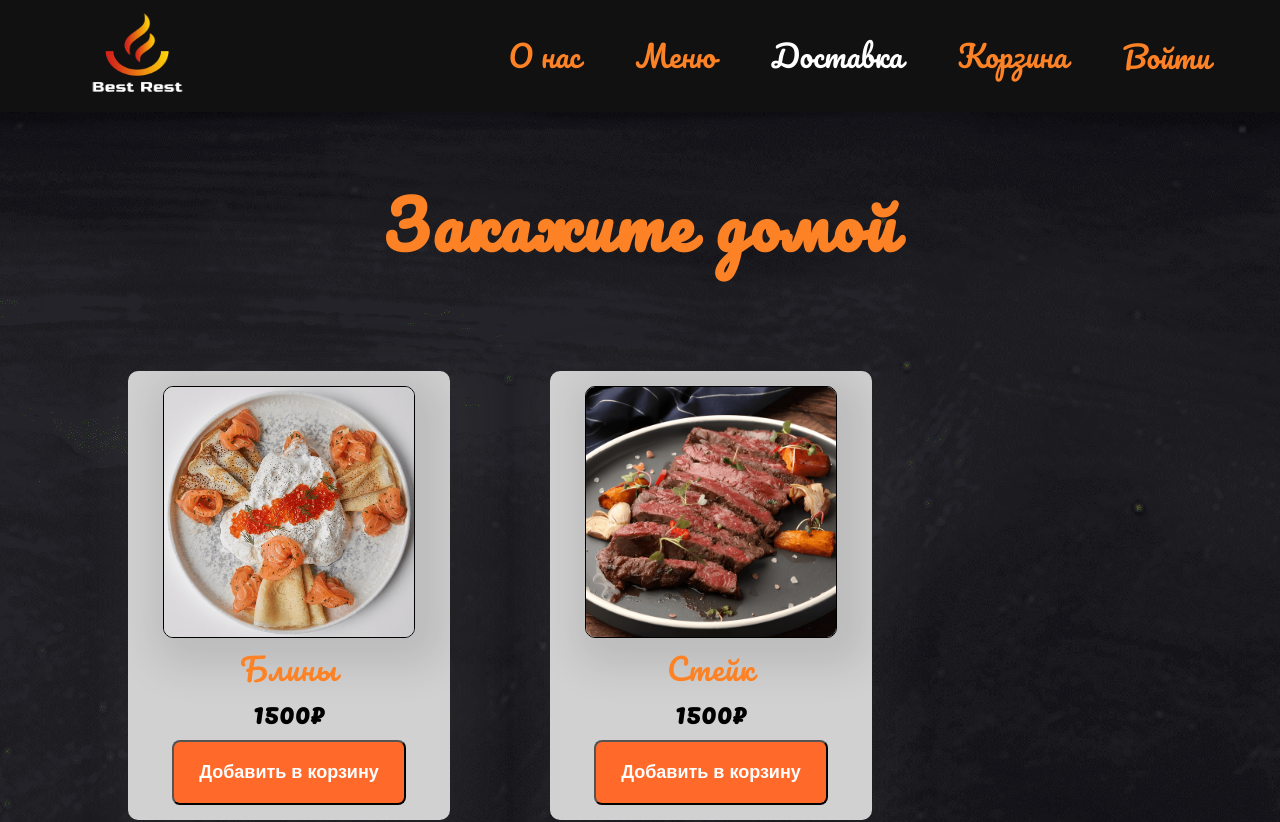
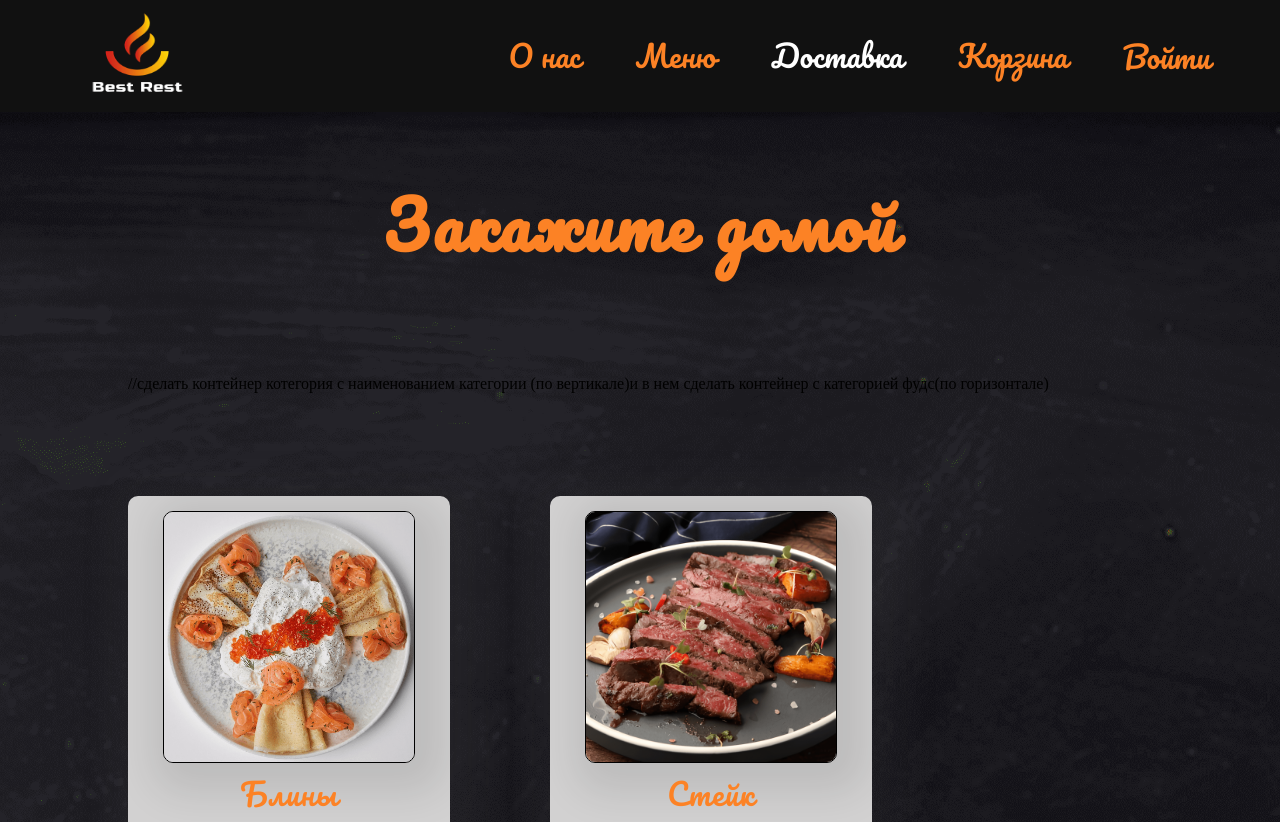
Before and after one commit to Froving123/Diplom, a Next.js app in the folder restaurant/: page /Delivery in a window 1280 px wide. Shown: the top 822 px of the page. Built offline with nearby package versions, Linux system fonts and the light colour scheme.

Commit message:
category no poka

```diff
--- a/restaurant/app/components/Delivery_menu/Delivery_menu.jsx
+++ b/restaurant/app/components/Delivery_menu/Delivery_menu.jsx
@@ -56,7 +56,7 @@ export const Delivery_menu = () => {
   return (
     <div className={Styles.delivery_menu}>
       <h2 className={Styles.delivery_h}>Закажите домой</h2>
-      <div className={Styles.foods}>
+      <div className={Styles.foods}> //сделать контейнер котегория с наименованием категории (по вертикале)и в нем сделать контейнер с категорией фудс(по горизонтале)
         <div className={Styles.food_category}>
         <div className={Styles.food}>
           <img className={Styles.img_food} src="images/pancakes.png" />
```
